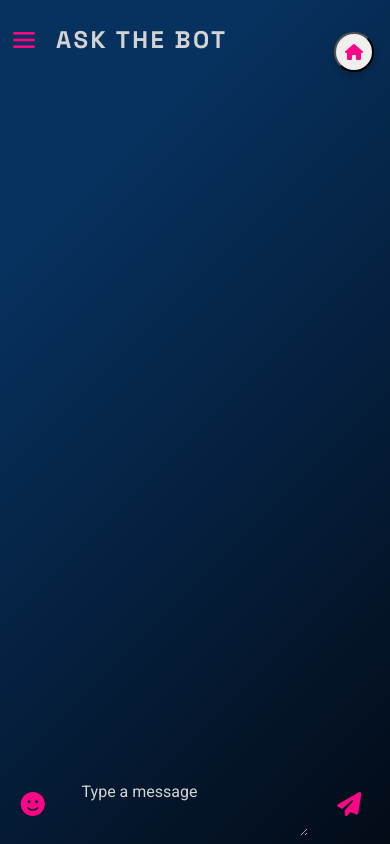
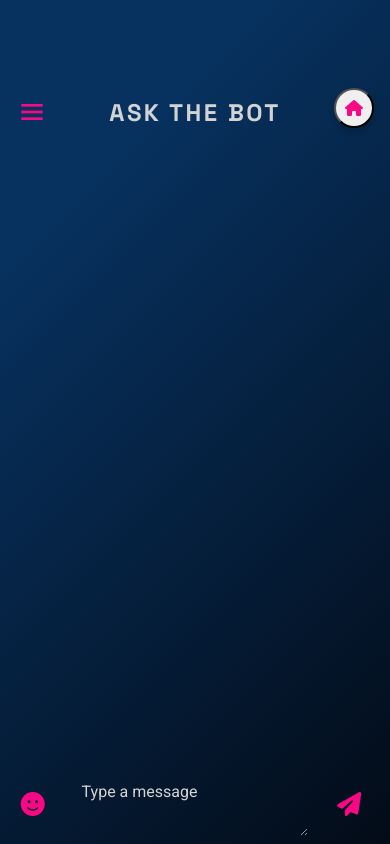
Before and after one commit to SabinaMB/chatBot, a React (Vite) app: page / in a window 390 px wide. Both pictures are taken after a click on the button "LET'S CHAT". Built offline with nearby package versions, Linux system fonts and the light colour scheme.

Commit message:
fixing visibility issues on mobile

```diff
--- a/src/Components/ChatBotApp.css
+++ b/src/Components/ChatBotApp.css
@@ -107,7 +107,7 @@ c .chatTitle {
 
 .home {
   position: absolute;
-  top: 1rem;
+  top: 1.5rem;
   right: 1rem;
   z-index: 10;
   width: 2.5rem;
@@ -227,6 +227,7 @@ c .chatTitle {
 @media (max-width: 900px) {
   .chatApp {
     flex-direction: column;
+    padding-top: 3rem;
   }
 
   .chatList {
@@ -252,17 +253,20 @@ c .chatTitle {
 
   .chatTitle {
     display: flex;
+    width: 100%;
+    justify-content: space-between;
+    align-items: center;
+    padding: 0.5rem;
+    margin-top: 1rem;
   }
 
   .chatTitle h3 {
-    padding-left: 1rem;
+    margin-right: 2rem;
     flex-grow: 1;
+    text-align: center;
   }
 
   .menu {
-    display: block;
-    top: 1rem;
-    right: 1rem;
     font-size: 2rem;
     color: #f90784;
     cursor: pointer;
```
